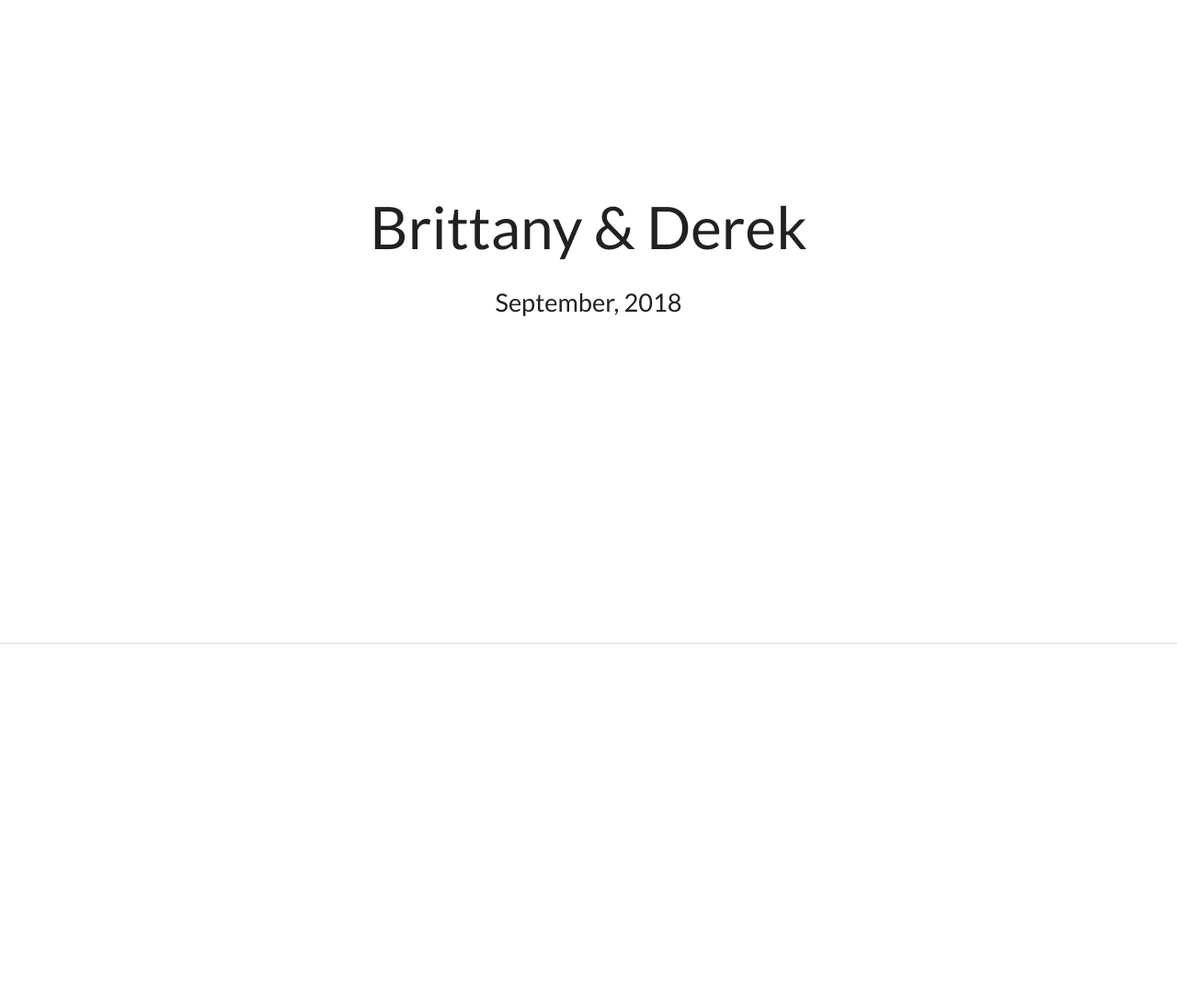
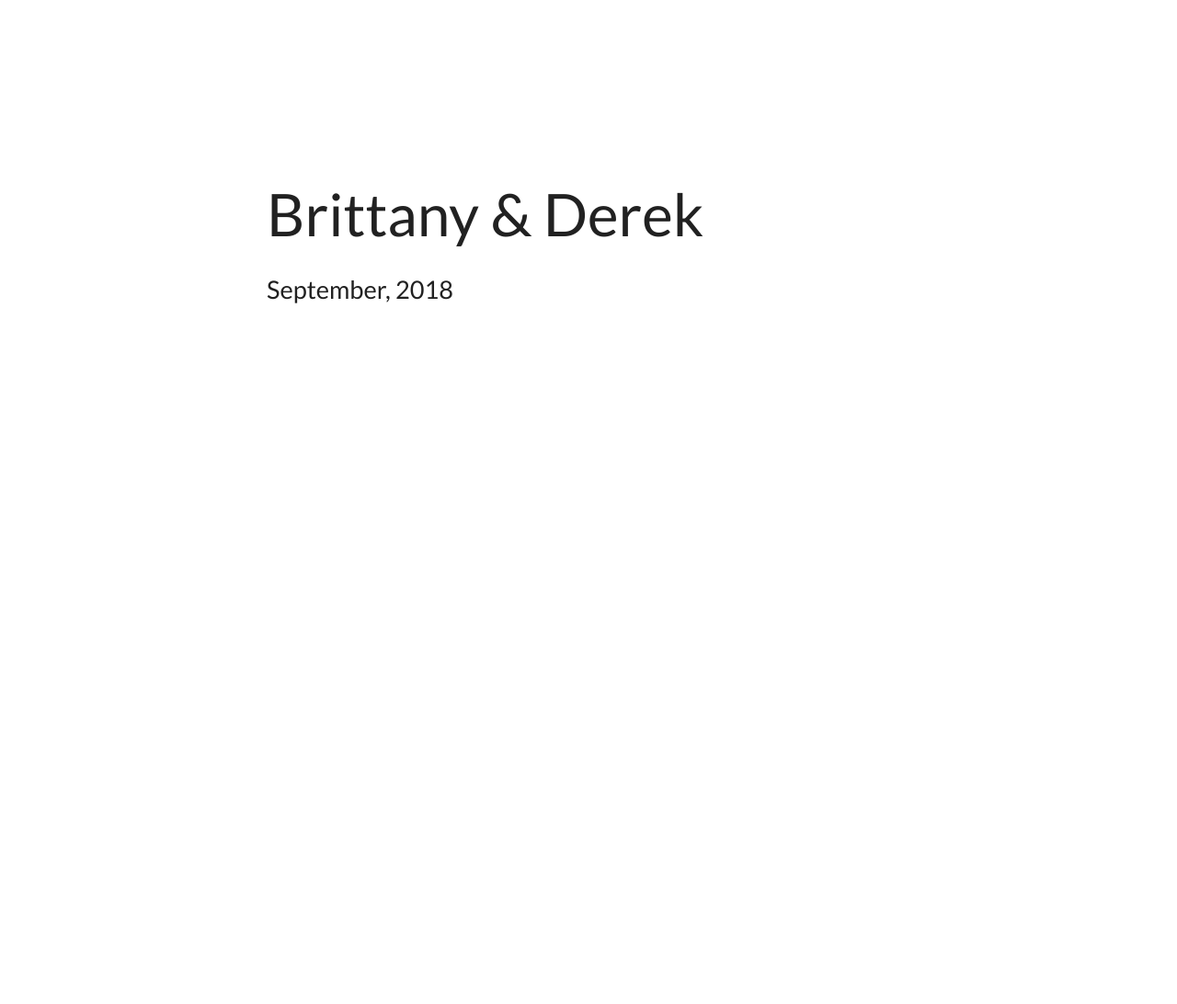
Before and after one commit to drobati/wedding, a Jekyll site: the page built from index.html, in a window 1280 px wide. Shown: the whole page at 92% size. Built offline with Jekyll 4.4.1, drawn with Linux system fonts in a browser that asks for light colours; nearby versions of some CDN libraries; before the commit the page ends 900 px from its top, so only the background shows below that.

Commit message:
Update index.html

```diff
--- a/index.html
+++ b/index.html
@@ -2,7 +2,7 @@
 layout: default
 title: "Our Wedding"
 ---
-<div class="ui vertical masthead center aligned segment">
+<div class="ui vertical masthead center aligned">
   <div class="ui text container">
     <h1 class="ui header">
       Brittany & Derek
```
